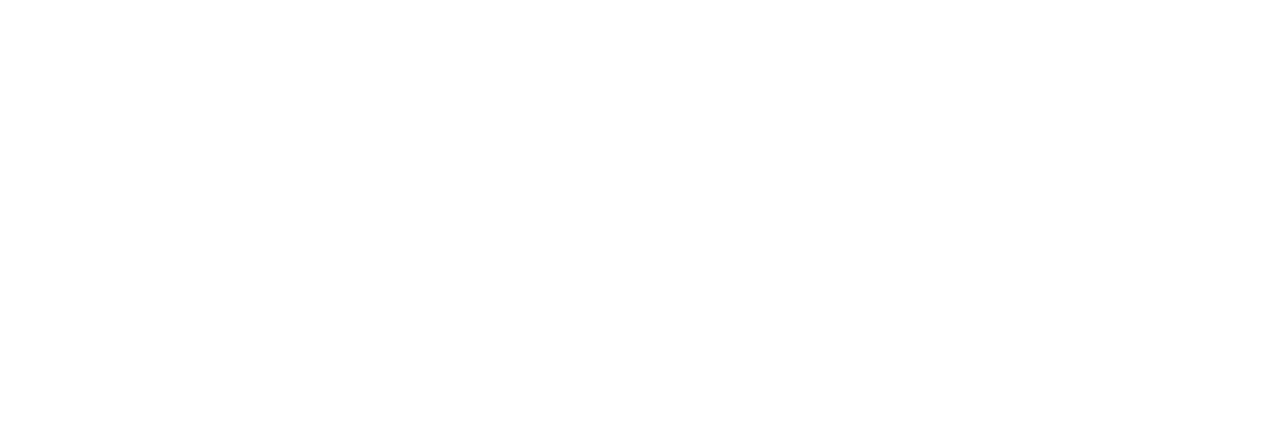
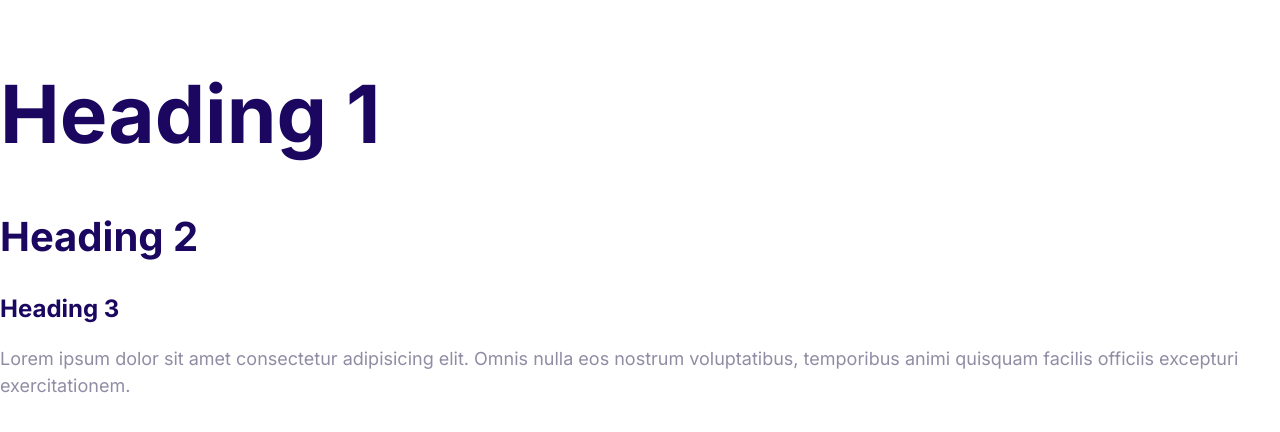
Before and after one commit to andyalpa/moshify-test, a plain HTML site: page index.html in a window 1280 px wide. Drawn offline with Linux system fonts and the light colour scheme.

Commit message:
Define the styles for the fonts.

```diff
--- a/css/styles.css
+++ b/css/styles.css
@@ -5,3 +5,55 @@
     --color-heading: #1b0760;
     --color-body: #918ca4;
 }
+
+html {
+    /* 62.5% of 16px= 10px */
+    font-size: 62.5%;
+}
+
+body {
+    font-family: Inter, Arial, Helvetica, sans-serif;
+    font-size: 2.4rem;
+    line-height: 1.5;
+    color: var(--color-body);
+}
+
+h1, h2, h3 {
+    color: var(--color-heading);
+    margin-bottom: 1rem;
+}
+
+h1 {
+font-size: 7rem;
+}
+
+h2 {
+    font-size: 4rem;
+}
+
+h3 {
+    font-size: 3rem;
+
+}
+
+p {
+    margin-top: o;
+}
+
+@media screen and (min-width: 1024px) {
+    body {
+        font-size: 1.8rem
+    }
+
+    h1 {
+        font-size: 8rem;
+    }
+
+    h2 {
+        font-size: 4rem;
+    }
+
+    h3 {
+        font-size: 2.4rem;
+    }
+}
--- a/index.html
+++ b/index.html
@@ -4,8 +4,23 @@
     <meta charset="UTF-8" />
     <meta name="viewport" content="width=device-width, initial-scale=1.0" />
     <title>Document</title>
+    <link rel="preconnect" href="https://fonts.googleapis.com" />
+    <link rel="preconnect" href="https://fonts.gstatic.com" crossorigin />
+    <link
+      href="https://fonts.googleapis.com/css2?family=Inter:wght@100..900&display=swap"
+      rel="stylesheet"
+    />
     <link rel="stylesheet" href="/css/normalize.css" />
     <link rel="stylesheet" href="/css/styles.css" />
   </head>
-  <body></body>
+  <body>
+    <h1>Heading 1</h1>
+    <h2>Heading 2</h2>
+    <h3>Heading 3</h3>
+    <p>
+      Lorem ipsum dolor sit amet consectetur adipisicing elit. Omnis nulla eos
+      nostrum voluptatibus, temporibus animi quisquam facilis officiis excepturi
+      exercitationem.
+    </p>
+  </body>
 </html>
```
